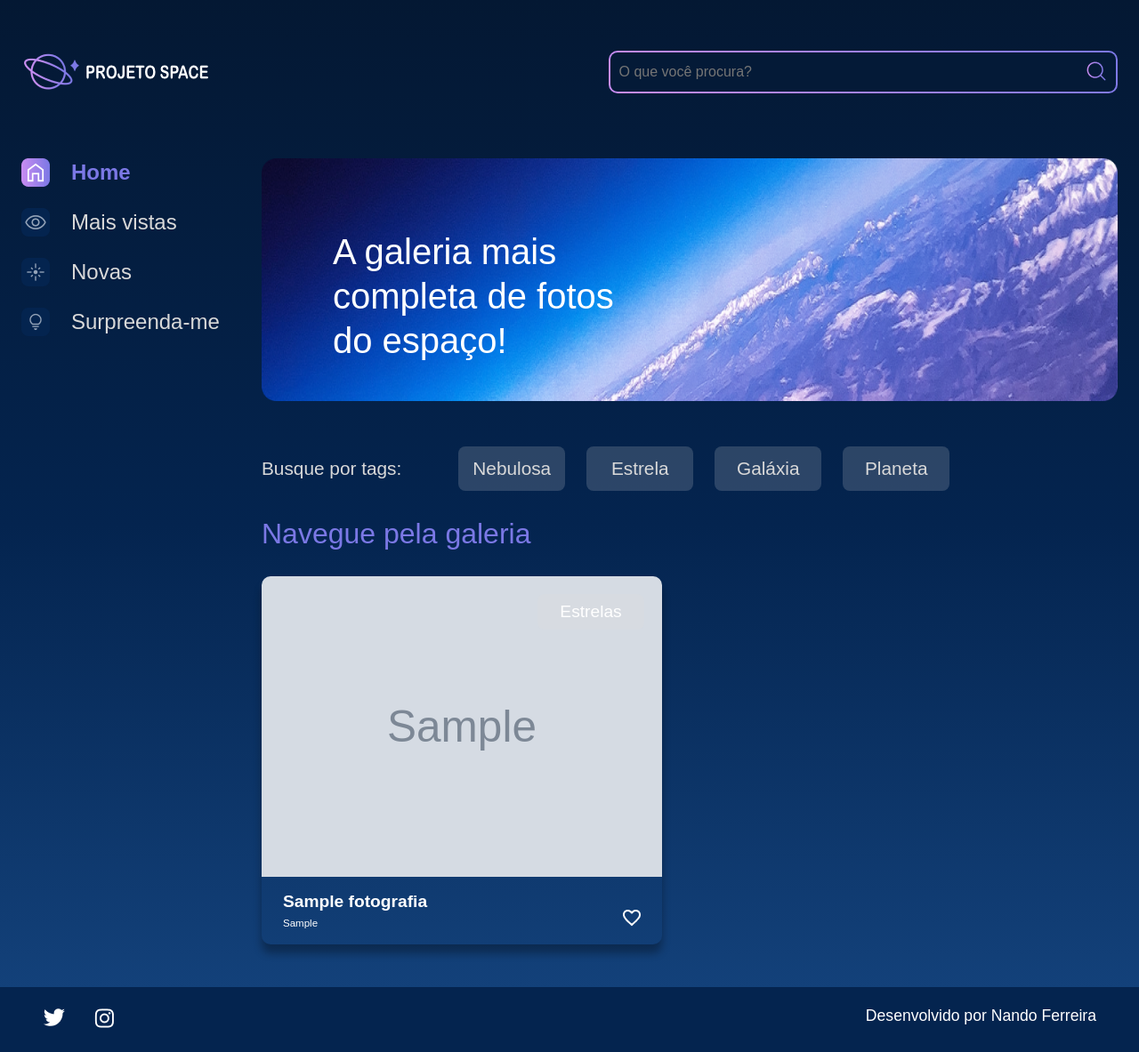
After one commit to eanicomaco/projeto-django, a Django app: page /buscar/ in a window 1280 px wide. The commit adds this page. Shown: the whole page at 89% size. Run offline with Django 5.2, Linux system fonts and the light colour scheme; tables that the repository leaves empty hold one stand-in row (values such as "Sample post"); grey boxes marked "Sample" are stand-in pictures.

Commit message:
incluir feature de busca

```diff
--- a/galeria/urls.py
+++ b/galeria/urls.py
@@ -1,8 +1,9 @@
 from django.urls import path
-from galeria.views import index, imagem
+from galeria.views import index, imagem, buscar
 # from galeria.views import imagem --> pode ser feito de forma simplificada, conf. acima
 
 urlpatterns = [
     path('', index, name='index'),
-    path('imagem/<int:foto_id>', imagem, name='imagem')
+    path('imagem/<int:foto_id>', imagem, name='imagem'),
+    path('buscar/', buscar, name='buscar'),
 ]
--- a/galeria/views.py
+++ b/galeria/views.py
@@ -19,3 +19,12 @@ def index(request):
 def imagem(request, foto_id):
     fotografia = get_object_or_404(Fotografia, pk=foto_id)
     return render(request, 'galeria/imagem.html',{'fotografia':fotografia})
+
+def buscar(request):
+    fotografias = Fotografia.objects.order_by('nome').filter(ativo=True)
+
+    if "buscar" in request.GET:
+        criterio = request.GET['buscar']
+        if criterio:
+            fotografias = fotografias.filter(nome__icontains=criterio) #icontains é tipo LIKE '%crit%'
+    return render(request, "galeria/buscar.html",{'cards':fotografias})
--- /dev/null
+++ b/templates/galeria/buscar.html
@@ -0,0 +1,48 @@
+{% extends 'galeria/base.html' %}
+{% load static %}
+{% block content %}
+    <div class="pagina-inicial">
+        {% include 'galeria/partials/_header.html' %}
+        <main class="principal">
+            {% include 'galeria/partials/_menu_lateral.html' %}
+            <section class="conteudo">
+                {% include 'galeria/partials/_banner.html' %}
+                {% include 'galeria/partials/_tags.html' %}
+                <section class="galeria">
+                    <div class="cards">
+                        <h2 class="cards__titulo">Navegue pela galeria</h2>
+                        <ul class="cards__lista">
+                            {% if cards %}
+                                {% for fotografia in cards %}
+                                    <li class="card">
+                                        <a href="{% url 'imagem' fotografia.id %}">
+                                            {% if fotografia.foto == '' or fotografia.foto == null %}
+                                                <img class="card__imagem" src="{% static '/assets/imagens/galeria/not-found.png' %}" alt="foto">
+                                            {% else %}
+                                                <img class="card__imagem" src="{{ fotografia.foto.url }}" alt="foto">
+                                            {% endif %}
+                                        </a>
+                                        <span class="card__tag">Estrelas</span>
+                                        <div class="card__info">
+                                            <p class="card__titulo">{{ fotografia.nome }}</p>
+                                            <div class="card__texto">
+                                                <p class="card__descricao">{{ fotografia.legenda }}</p>
+                                                <span>
+                                                    <img src="{% static '/assets/ícones/1x/favorite_outline.png' %}" alt="ícone de coração">
+                                                </span>
+                                            </div>
+                                        </div>
+                                    </li>
+                                {% endfor %}
+                            {% else %}
+                            <div class="imagem__texto">
+                                <h1>Fotografias não Encontradas</h1>
+                            </div>
+                            {% endif %}
+                        </ul>
+                    </div>
+                </section>
+            </section>
+        </main>
+    </div>
+{% endblock %}
--- a/templates/galeria/imagem.html
+++ b/templates/galeria/imagem.html
@@ -17,7 +17,7 @@
                             <div class="imagem__texto">
                                 <p class="imagem__titulo">{{ fotografia.nome }}</p>
                                 <p class="imagem__descricao">{{ fotografia.legenda }}</p>
-                                <p class="imagem__texto"></p>
+                                <p class="imagem__texto">{{ fotografia.descricao }}</p>
                             </div>
                         </div>
                     </div>
--- a/templates/galeria/partials/_header.html
+++ b/templates/galeria/partials/_header.html
@@ -3,8 +3,12 @@
     <img src="{% static '/assets/logo/Logo.png' %}" alt="Logo do Projeto Space" />
     <div class="cabecalho__busca">
         <div class="busca__fundo">
-            <input class="busca__input" type="text" placeholder="O que você procura?">
-            <img class="busca__icone" src="{% static '/assets/ícones/1x/search.png' %}" alt="ícone de search">
+            <form action="{% url 'buscar' %}" method="get">
+                <input class="busca__input" type="text" name="buscar" placeholder="O que você procura?" style="color:#fff">
+                <button type="submit" style="background-color:transparent;border:none;">
+                    <img class="busca__icone" src="{% static '/assets/ícones/1x/search.png' %}" alt="ícone de search" style="margin-bottom:-10px">
+                </button>
+            </form>
         </div>
     </div>
 </header>
```
